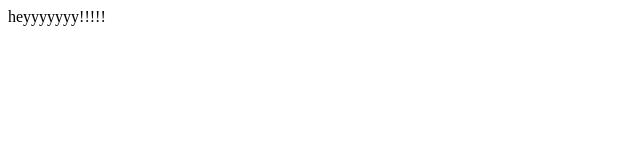
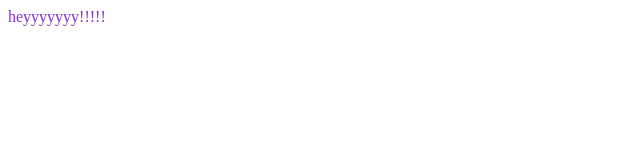
Before and after one commit to VINAL817/VINAL, a plain HTML site: page index.html in a window 1280 px wide. Shown: the whole page, without its empty margins (0-640 px from the left). Drawn offline with Linux system fonts and the light colour scheme.

Commit message:
colour change to purple

```diff
--- a/styles.css
+++ b/styles.css
@@ -1,5 +1,5 @@
 body{
 
-    colour: blueviolet
+    color: blueviolet
 
 }
```
